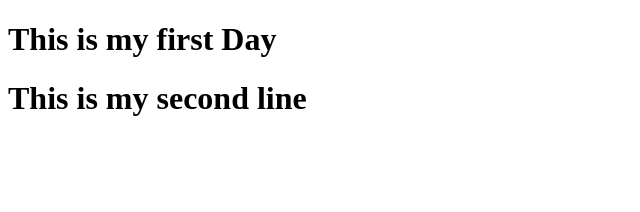
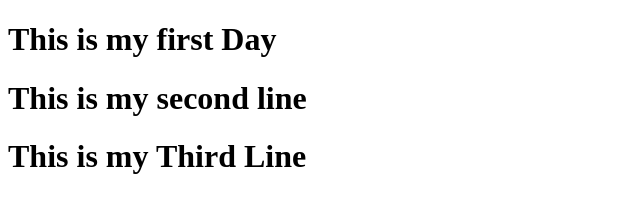
Before and after one commit to Pranav774105/Dhananjay, a plain HTML site: page INDEX.HTMl in a window 1280 px wide. Shown: the whole page, without its empty margins (0-640 px from the left). Drawn offline with Linux system fonts and the light colour scheme.

Commit message:
Update INDEX.HTMl

```diff
--- a/INDEX.HTMl
+++ b/INDEX.HTMl
@@ -8,5 +8,6 @@
 <body>
     <h1>This is my first Day</h1>
     <h1>This is my second line</h1>
+    <h1>This is my Third Line</h1>
 </body>
 </html>
```
